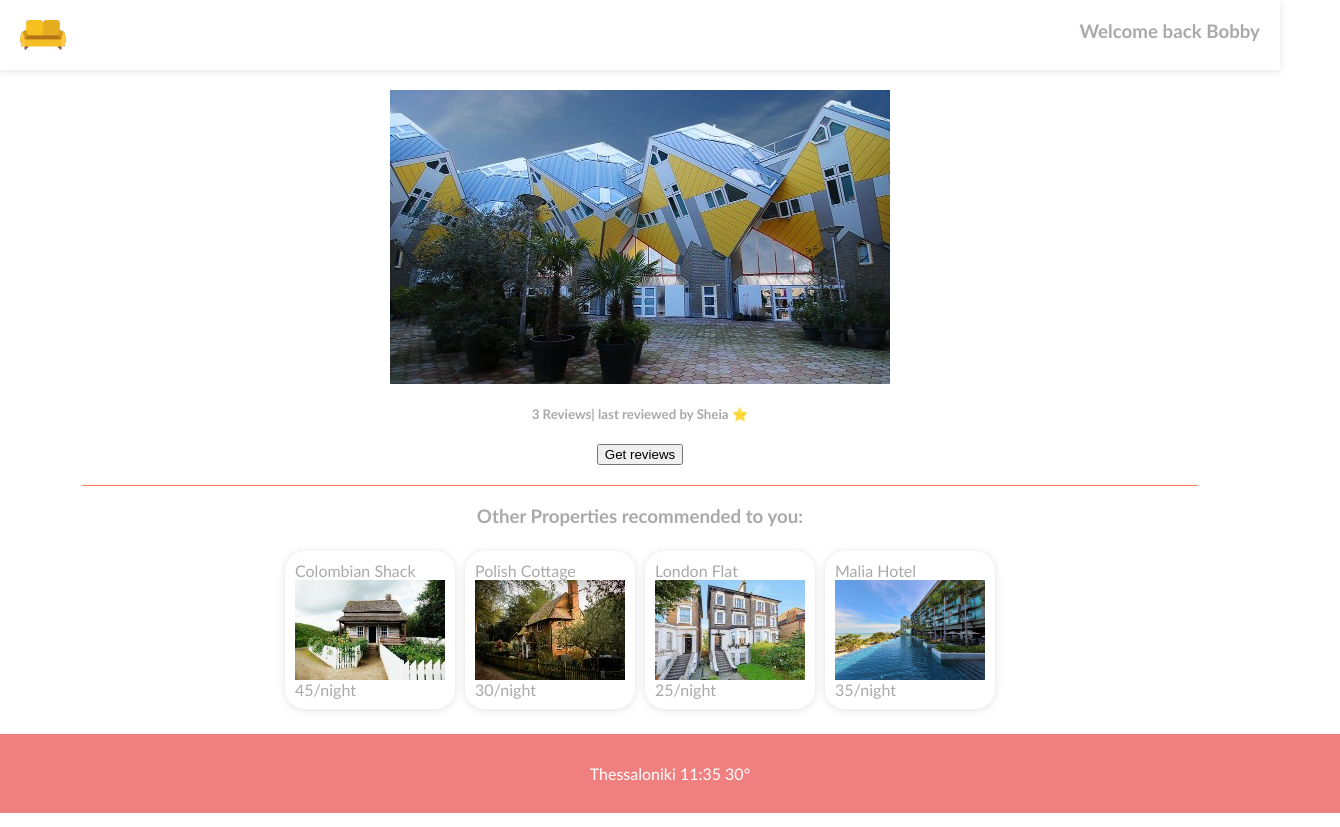
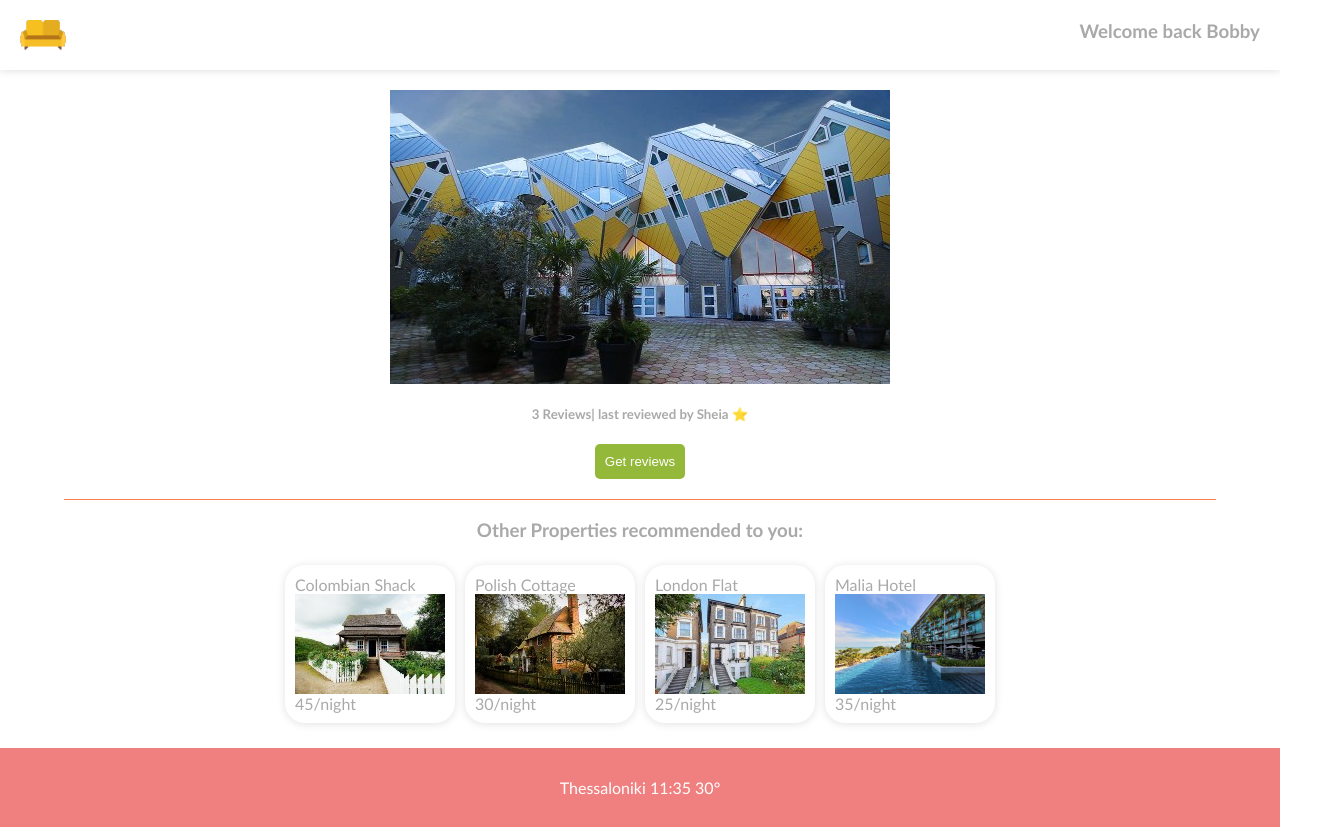
Before and after one commit to mldrenth/couch_surfing_ts, a website built with webpack: page index.html in a window 1280 px wide. Shown: the whole page, 1340 px wide, since content can reach past the window. Built offline with nearby package versions, Linux system fonts and the light colour scheme.

Commit message:
Add styling

```diff
--- a/index.css
+++ b/index.css
@@ -3,22 +3,26 @@ body {
     margin: 0;
     padding: 0;
     font-family: 'Trebuchet MS', 'Lucida Sans Unicode', 'Lucida Grande', 'Lucida Sans', Arial;
-    color: darkgrey;
+    color: #a9a9a9;
     flex-direction: column;
 }
 
 .container {
-    margin: 20px;
+    margin: 20px 0;
     display: flex;
     flex-direction: column;
     align-items: center;
 }
 
+.container img {
+    width: 100%;
+}
+
 .nav-bar {
     width: 100%;
     position: sticky;
-    background-color: white;
-    box-shadow: rgb(0 0 0 / 12%) 0 1px 8px;
+    background-color: #ffffff;
+    box-shadow: #0000001f 0 1px 8px;
     display: flex;
     justify-content: space-between;
 }
@@ -38,6 +42,7 @@ body {
 .properties {
     display: flex;
     flex-wrap: wrap;
+    justify-content: center;
 }
 
 .card {
@@ -45,7 +50,7 @@ body {
     margin: 5px;
     border-radius: 20px;
     padding: 10px;
-    box-shadow: rgb(0 0 0 / 12%) 0 1px 8px;
+    box-shadow: #0000001f 0 1px 8px;
 }
 
 .card img {
@@ -54,10 +59,10 @@ body {
 
 .footer {
     width: 100%;
-    background-color: lightcoral;
+    background-color: #f08080;
     text-align: center;
-    padding: 30px;
-    color: white;
+    padding: 30px 0;
+    color: #ffffff;
 }
 
 .review-card {
@@ -72,5 +77,19 @@ body {
 .break {
     height: 1px;
     width: 90%;
-    background-color: coral;
+    background-color: #ff7f50;
 }
+
+.button {
+    background-color: #93B83A;
+    color: #ffffff;
+    border-radius: 5px;
+    border: none;
+    padding: 10px;
+    cursor: pointer;
+
+}
+
+.button:hover {
+    background-color: #F6C01F;
+}
--- a/index.html
+++ b/index.html
@@ -13,7 +13,7 @@
        <div class="container">
         <div class="main-image"></div>
          <h5 id="reviews"></h5>
-         <button>Get reviews</button>
+         <button class="button">Get reviews</button>
          <div class="reviews"></div>
          <div class="break"></div>
          <h3>Other Properties recommended to you:</h3>
```
